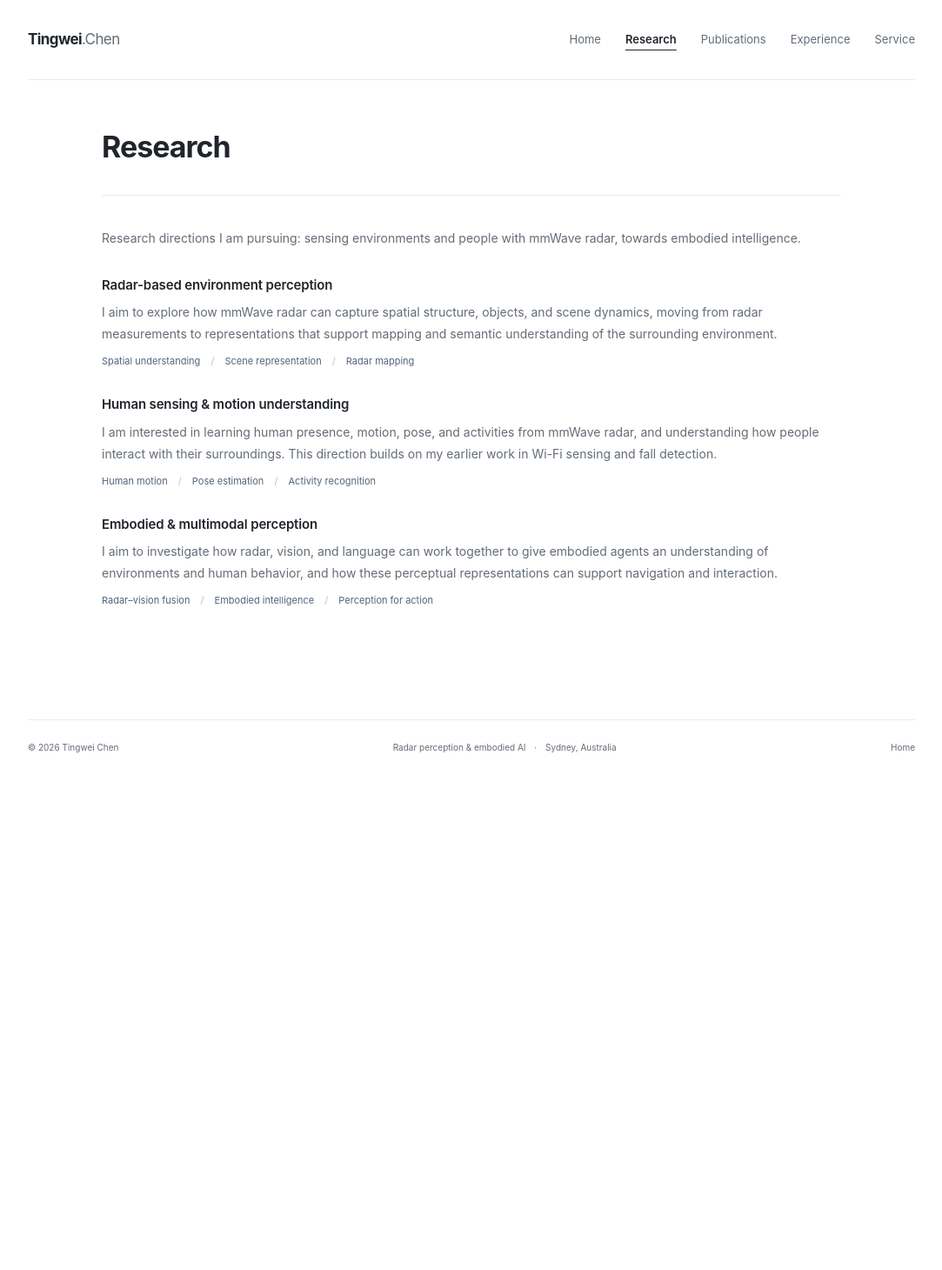
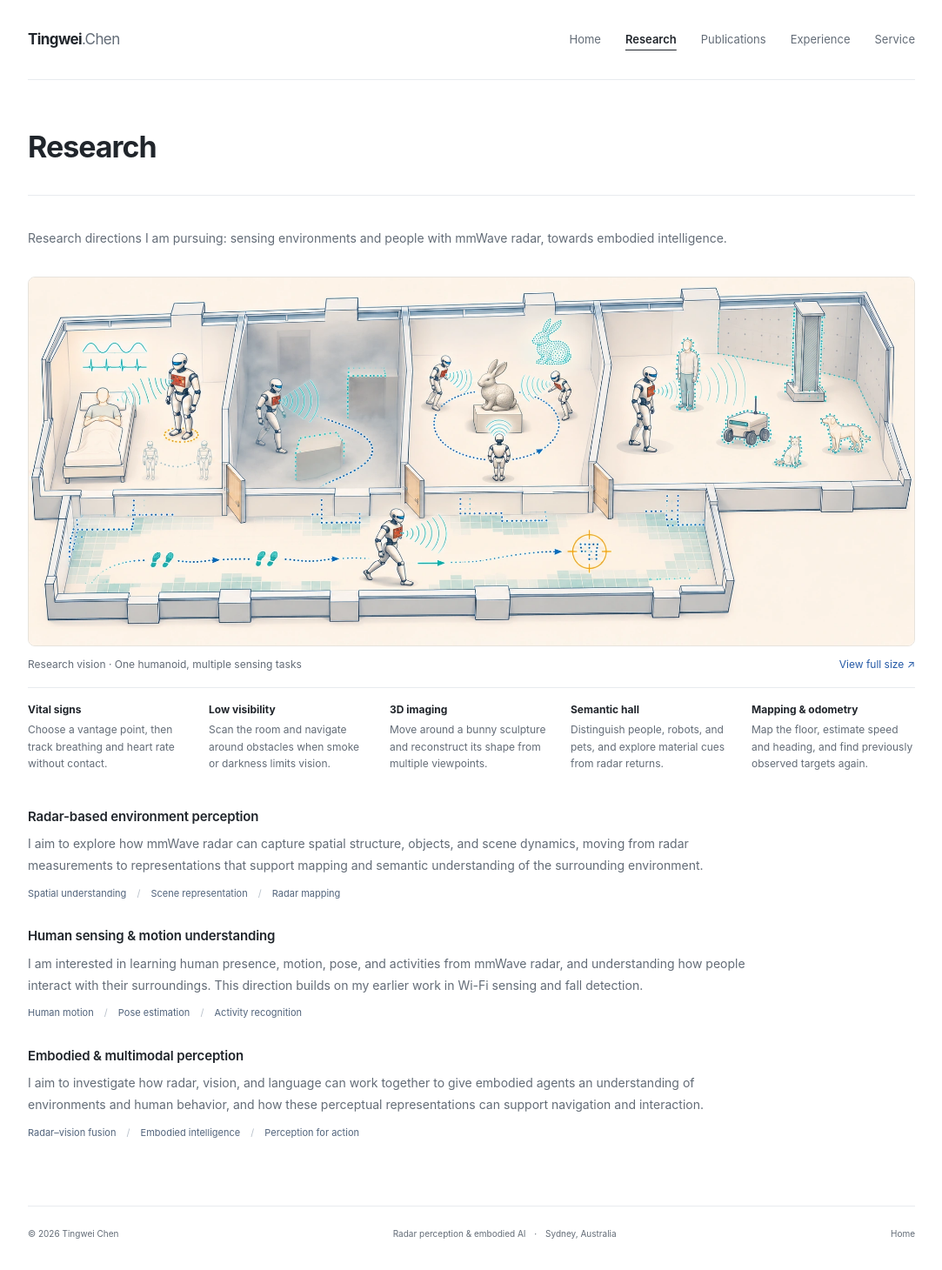
Before and after one commit to Teddyctw/Teddyctw.github.io, a Jekyll site: the page built from _pages/research.html, in a window 1280 px wide. Shown: the whole page at 87% size, without its empty margins (98-1181 px from the left). Built offline with Jekyll 4.4.1, drawn with Linux system fonts in a browser that asks for light colours; before the commit the page ends 900 px from its top, so only the background shows below that.

Commit message:
Illustrate radar research with a floor-wide humanoid concept

```diff
--- a/_layouts/academic-page.html
+++ b/_layouts/academic-page.html
@@ -1,7 +1,7 @@
 ---
 layout: academic
 ---
-<article class="subpage">
+<article class="subpage{% if page.wide %} subpage-wide{% endif %}">
   <header class="page-heading">
     <h1>{{ page.title }}</h1>
   </header>
--- a/_pages/research.html
+++ b/_pages/research.html
@@ -3,10 +3,48 @@ layout: academic-page
 permalink: /research/
 title: Research
 nav: research
+wide: true
 description: Research directions in mmWave radar, human sensing, and embodied perception.
 ---
 
 <p class="section-intro">Research directions I am pursuing: sensing environments and people with mmWave radar, towards embodied intelligence.</p>
+
+<figure class="research-overview">
+  {% assign overview_image = '/assets/images/research/radar-research-floorplan.webp' | relative_url %}
+  <a href="{{ overview_image }}" aria-label="Open the full-size radar research illustration">
+    <img src="{{ overview_image }}" width="1944" height="809" alt="Cutaway of a floor showing a humanoid robot monitoring a resting person, avoiding obstacles in smoke, scanning a bunny sculpture, and sensing mixed targets while mapping its route.">
+  </a>
+  <figcaption>
+    <div class="research-overview-caption">
+      <span>Research vision · One humanoid, multiple sensing tasks</span>
+      <a href="{{ overview_image }}">View full size <span aria-hidden="true">↗</span></a>
+    </div>
+    <dl class="research-scenes">
+      <div>
+        <dt>Vital signs</dt>
+        <dd>Choose a vantage point, then track breathing and heart rate without contact.</dd>
+      </div>
+      <div>
+        <dt>Low visibility</dt>
+        <dd>Scan the room and navigate around obstacles when smoke or darkness limits vision.</dd>
+      </div>
+      <div>
+        <dt>3D imaging</dt>
+        <dd>Move around a bunny sculpture and reconstruct its shape from multiple viewpoints.</dd>
+      </div>
+      <div>
+        <dt>Semantic hall</dt>
+        <dd>Distinguish people, robots, and pets, and explore material cues from radar returns.</dd>
+      </div>
+      <div>
+        <dt>Mapping &amp; odometry</dt>
+        <dd>Map the floor, estimate speed and heading, and find previously observed targets again.</dd>
+      </div>
+    </dl>
+  </figcaption>
+</figure>
+
+<div class="research-directions">
   <div class="research-item">
     <h3>Radar-based environment perception</h3>
     <p>I aim to explore how mmWave radar can capture spatial structure, objects, and scene
@@ -28,3 +66,4 @@ description: Research directions in mmWave radar, human sensing, and embodied pe
       representations can support navigation and interaction.</p>
     <p class="keywords">Radar–vision fusion <span aria-hidden="true">/</span> Embodied intelligence <span aria-hidden="true">/</span> Perception for action</p>
   </div>
+</div>
--- a/assets/css/academic.css
+++ b/assets/css/academic.css
@@ -197,3 +197,36 @@ h3 { margin: 0 0 8px; font-size: 15px; font-weight: 600; letter-spacing: -.15px;
   .portrait-frame::after { display: none; }
   .paper-figure { box-shadow: none; transform: none; }
 }
+
+/* Let the floor plan use the site width while keeping the research prose readable. */
+.subpage-wide { max-width: none; }
+.research-overview { margin: 0 0 42px; }
+.research-overview > a { display: block; border-radius: 8px; }
+.research-overview img {
+  display: block;
+  width: 100%;
+  height: auto;
+  border: 1px solid #e7e3dc;
+  border-radius: 8px;
+  background: #faf5eb;
+}
+.research-overview-caption {
+  display: flex;
+  flex-wrap: wrap;
+  justify-content: space-between;
+  gap: 4px 20px;
+  margin-top: 10px;
+  color: var(--muted);
+  font-size: 12px;
+}
+.research-scenes {
+  display: grid;
+  grid-template-columns: repeat(auto-fit, minmax(min(100%, 155px), 1fr));
+  gap: 12px 20px;
+  margin: 16px 0 0;
+  padding: 14px 0 0;
+  border-top: 1px solid var(--rule);
+}
+.research-scenes dt { color: var(--ink); font-size: 12px; font-weight: 650; }
+.research-scenes dd { margin: 3px 0 0; color: var(--muted); font-size: 12px; line-height: 1.6; }
+.research-directions { max-width: 850px; }
```
Also changed, not shown: assets/images/research/radar-research-floorplan.webp (added). Lines whose indentation alone changed are shown as unchanged.
